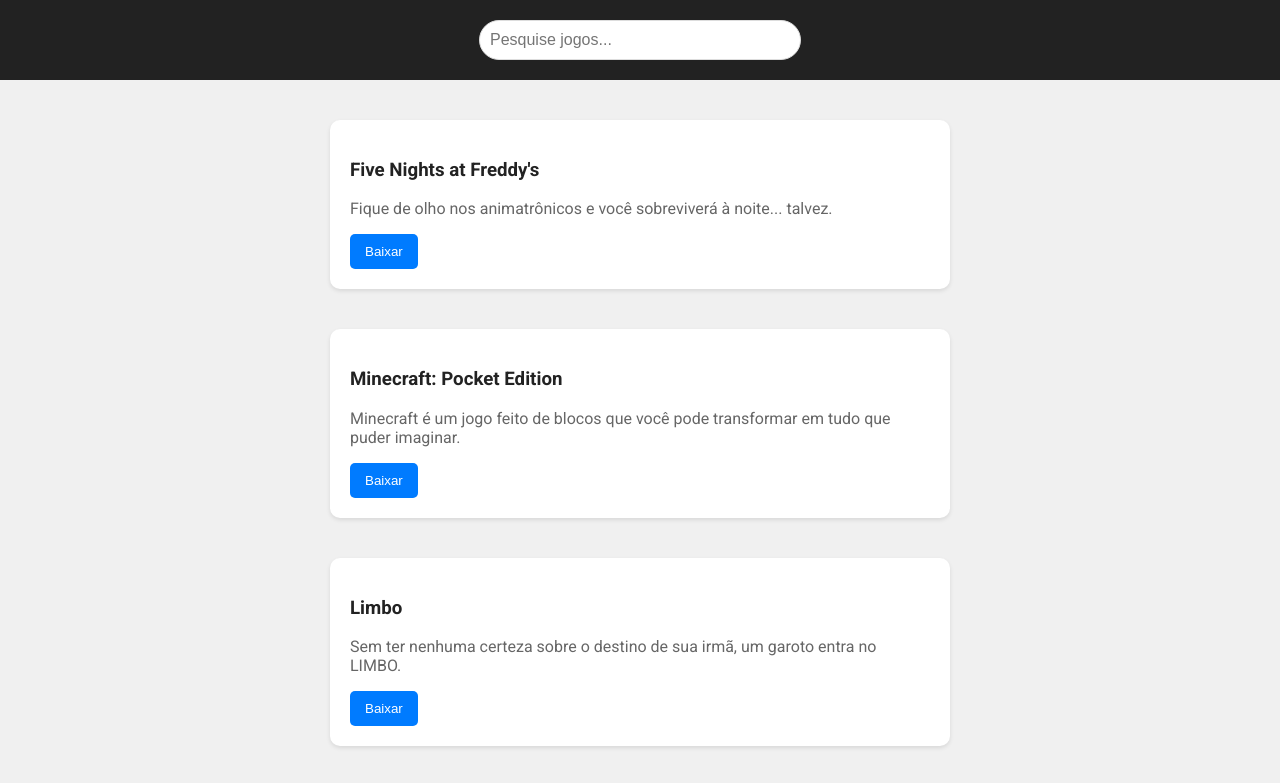
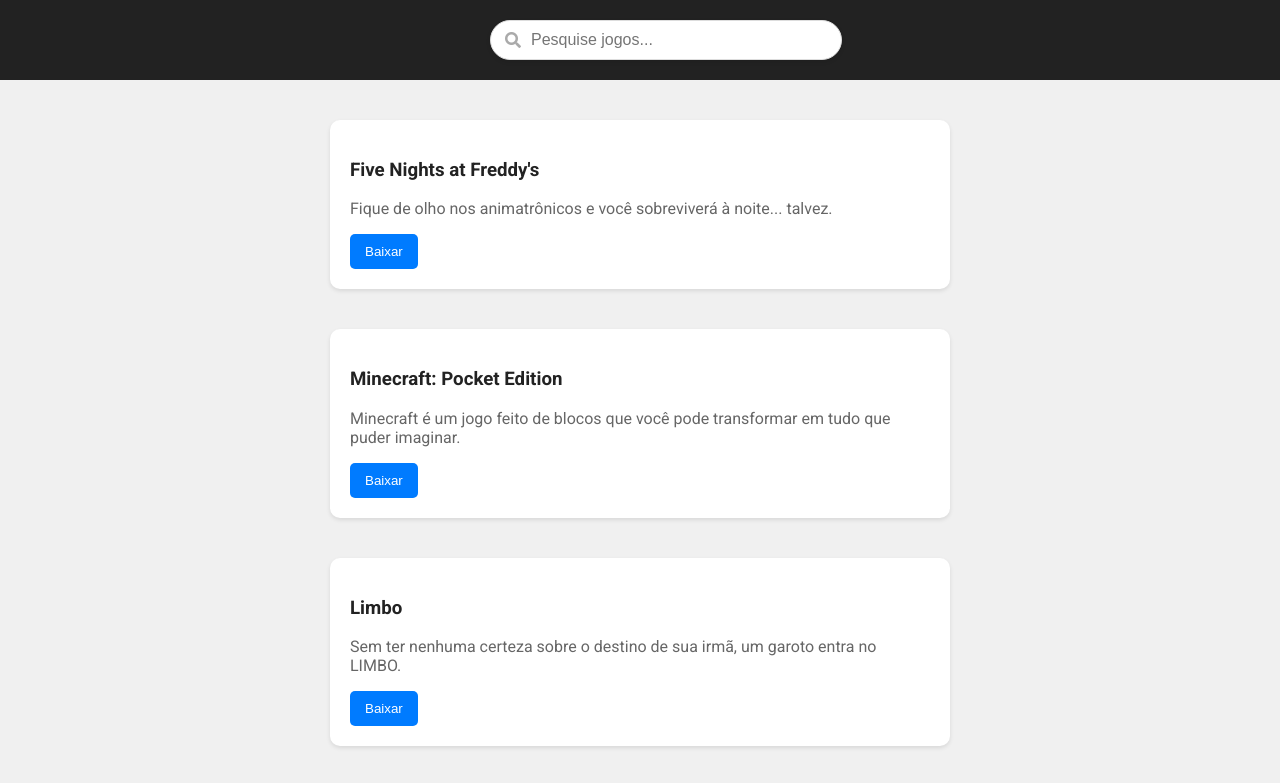
Before and after one commit to playgold-xp/beta, a plain HTML site: page index.html in a window 1280 px wide. Shown: the top 783 px of the page. Drawn offline with Linux system fonts and the light colour scheme.

Commit message:
Update index.html

```diff
--- a/index.html
+++ b/index.html
@@ -5,6 +5,7 @@
   <meta name="viewport" content="width=device-width, initial-scale=1.0">
   <title>Playgold</title>
   <link href="https://fonts.googleapis.com/css2?family=Roboto:wght@400;500;700&display=swap" rel="stylesheet">
+  <link rel="stylesheet" href="https://cdnjs.cloudflare.com/ajax/libs/font-awesome/5.15.3/css/all.min.css">
   <style type="text/css">
     body {
       font-family: 'Roboto', sans-serif;
@@ -79,12 +80,51 @@
         width: calc(100% - 40px);
       }
     }
+    .search-box {
+      position: relative;
+      display: inline-block;
+      width: 100%;
+      max-width: 300px;
+    }
+
+    .search-box input[type="text"] {
+      padding: 10px 10px 10px 40px;
+      border-radius: 20px;
+      border: 1px solid #ddd;
+      background-color: #fff;
+      color: #333;
+      width: 100%;
+      font-size: 16px;
+      box-shadow: 0 2px 4px rgba(0, 0, 0, 0.1);
+      transition: all 0.3s ease;
+    }
+
+    .search-box .fa-search {
+      position: absolute;
+      top: 50%;
+      left: 15px;
+      transform: translateY(-50%);
+      color: #aaa;
+      font-size: 16px;
+    }
+
+    .search-box input[type="text"]:focus {
+      box-shadow: 0 4px 8px rgba(0, 0, 0, 0.2);
+      border-color: #bbb;
+    }
+
+    .search-box input[type="text"]:focus + .fa-search {
+      color: #333;
+    }
   </style>
 </head>
 <body>
 
   <header>
+  <div class="search-box">
     <input type="text" id="searchInput" oninput="searchProducts()" placeholder="Pesquise jogos...">
+    <i class="fas fa-search"></i>
+  </div>
   </header>
 
   <main>
```
